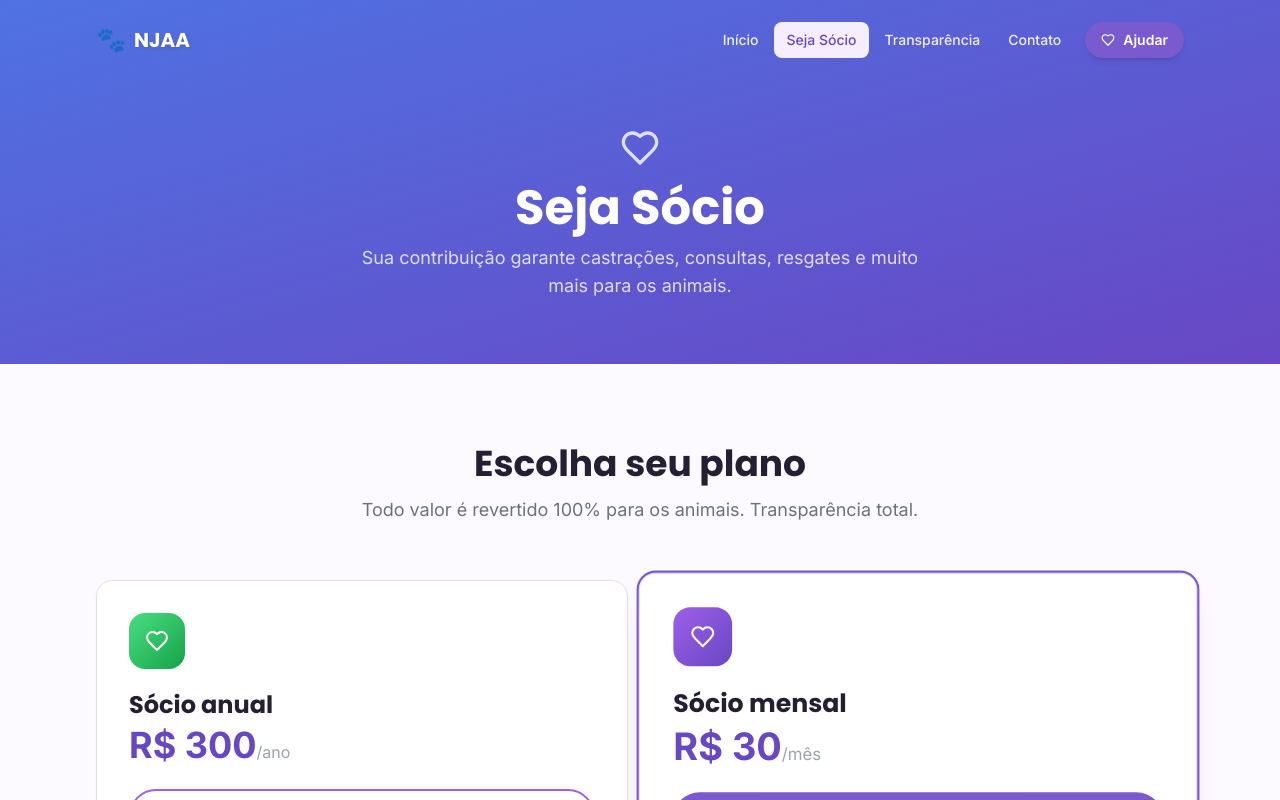
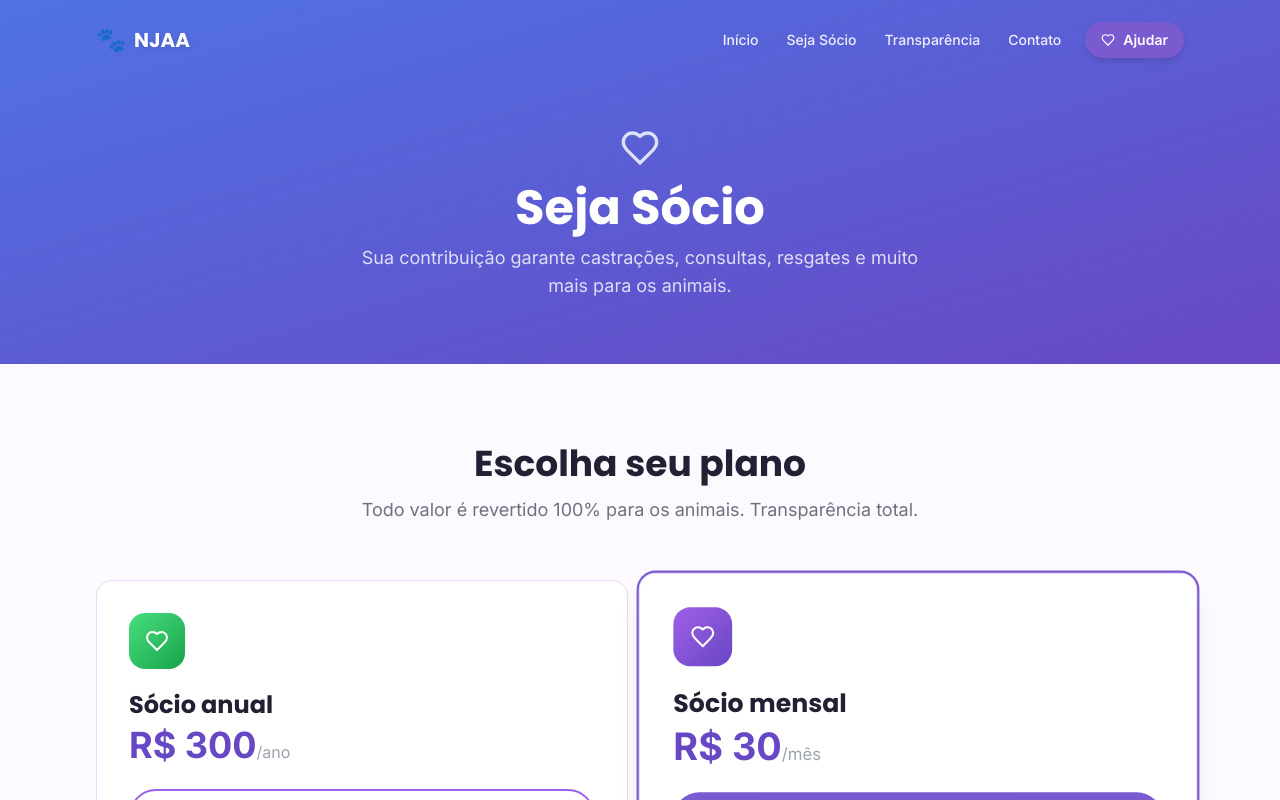
Before and after one commit to sbr-digital/njaa, a React (Vite) app: page /seja-socio in a window 1280 px wide. Shown: the top 800 px of the page. Built offline with nearby package versions, Linux system fonts and the light colour scheme.

Commit message:
fix: adiciona fomrs

```diff
--- a/src/data/navigation.ts
+++ b/src/data/navigation.ts
@@ -4,7 +4,7 @@ export const navLinks: NavLink[] = [
   { label: 'Início',         href: '/'             },
   // { label: 'Quem Somos',     href: '/#quem-somos'  },
   // { label: 'Adoção',         href: '/adocao'        },
-  { label: 'Seja Sócio',     href: '/seja-socio'    },
+  { label: 'Seja Sócio',     href: 'https://forms.gle/M1RMTJPn9doHrzse7'    },
   { label: 'Transparência',  href: '/transparencia' },
   { label: 'Contato',        href: '/contato'       },
 ]
```
